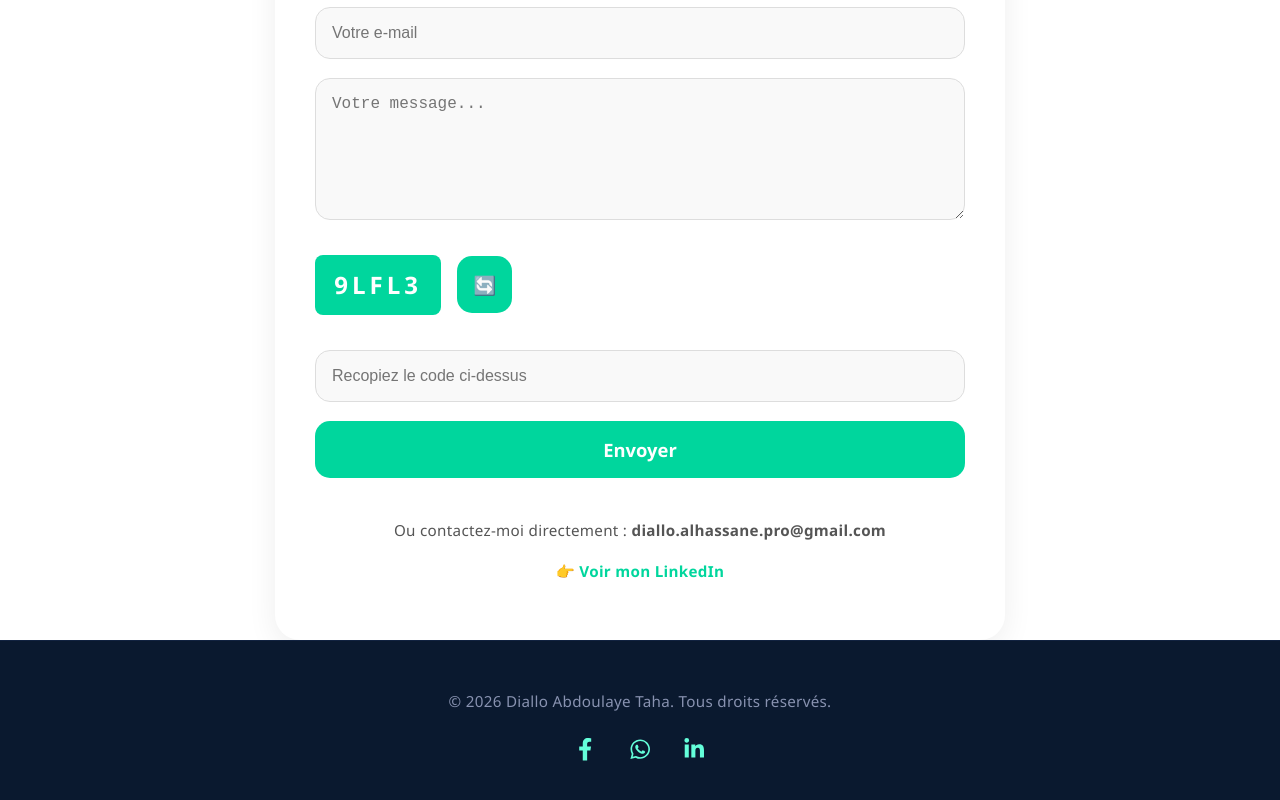
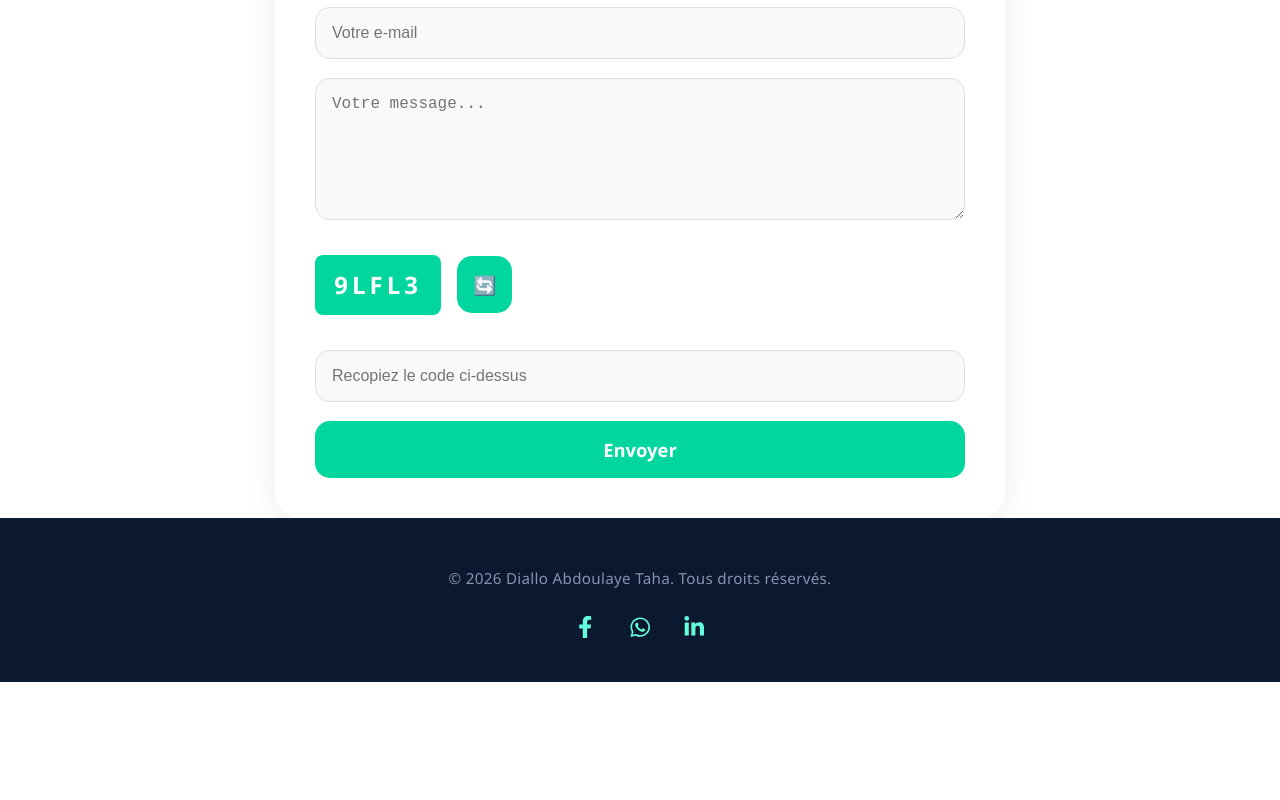
Before and after one commit to alhassaneDialloEtudiant/portfolio-abdoulaye, a React (Vite) app: page /contact in a window 1280 px wide. Shown: the part 440-1240 px from the top of the page. After the commit the page ends 1122 px from the top, so only its background shows below. Built offline with nearby package versions, Linux system fonts and the light colour scheme.

Commit message:
configuration du mail

```diff
--- a/src/pages/Contact.jsx
+++ b/src/pages/Contact.jsx
@@ -66,16 +66,17 @@ function Contact() {
 
     setLoading(true);
 
-    emailjs.send(
-      'service_03l7g3z',
-      'template_app41kt',
-      {
-        name: formData.name,
-        email: formData.email,
-        message: formData.message
-      },
-      'bjyEB1_Z-LwuLLicM' // 🔁 Remplace ici par ta clé publique EmailJS
-    )
+    emailjs
+      .send(
+        "service_kbwqunm",
+        "template_aaf1u8p",
+        {
+          name: formData.name,
+          email: formData.email,
+          message: formData.reason
+        },
+        "AmnqPHDXK4jt_6rN-"
+      )
     .then(() => {
       setLoading(false);
       setSuccess(true);
@@ -132,12 +133,6 @@ function Contact() {
             </div>
           )}
 
-          <div className="contact-direct">
-            <p>Ou contactez-moi directement : <strong>diallo.alhassane.pro@gmail.com</strong></p>
-            <p><a href="https://www.linkedin.com/in/ton-profil-linkedin/" target="_blank" rel="noreferrer" className="linkedin-link">
-              👉 Voir mon LinkedIn
-            </a></p>
-          </div>
         </>
       ) : (
         <motion.div className="success-animation" initial={{ scale: 0 }} animate={{ scale: 1.3 }} transition={{ duration: 0.8, ease: "easeOut" }}>
```
